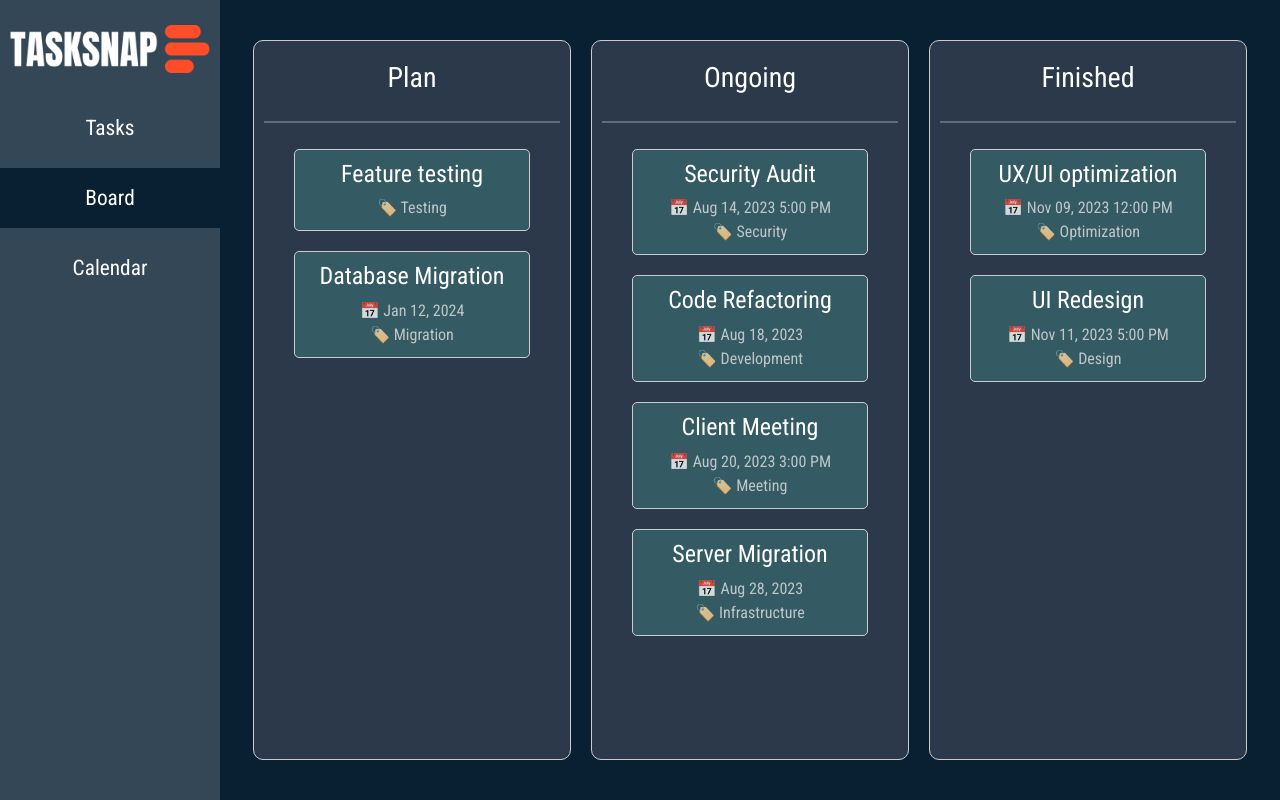
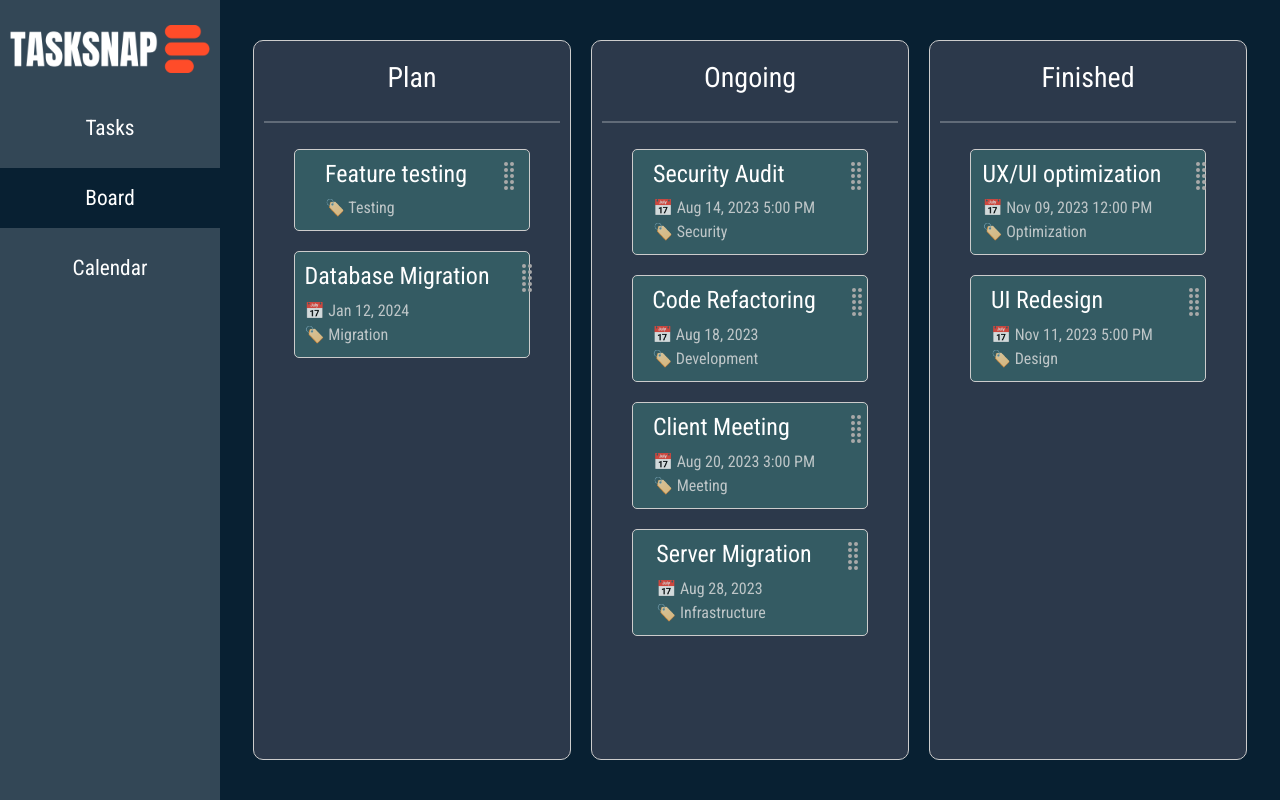
Before and after one commit to thitikl/React_taskSnap, a React (Create React App) app: page /board in a window 1280 px wide. Built offline with nearby package versions, Linux system fonts and the light colour scheme.

Commit message:
Add drag and drop within the same column
-Add the drag and drop handle
-Drag and drop between column is still not available

```diff
--- a/src/components/Board.js
+++ b/src/components/Board.js
@@ -1,6 +1,9 @@
 import moment from "moment";
 import { useState, useEffect } from "react";
 import TaskModal from "./TaskModal";
+import { IconContext } from "react-icons";
+import { BsGripVertical } from "react-icons/bs";
+import { Container, Row, Col } from "react-bootstrap";
 import { DragDropContext, Droppable, Draggable } from "react-beautiful-dnd";
 
 function Board(props) {
@@ -23,9 +26,18 @@ function Board(props) {
     },
   });
 
-  var planTasks = data.filter((task) => task.status == "plan");
-  var ongoingTasks = data.filter((task) => task.status == "ongoing");
-  var finishedTasks = data.filter((task) => task.status == "finished");
+  let [planTasks, setPlanTasks] = useState(
+    data.filter((task) => task.status == "plan")
+  );
+  let [ongoingTasks, setOngoingTasks] = useState(
+    data.filter((task) => task.status == "ongoing")
+  );
+  let [finishedTasks, setFinishedTasks] = useState(
+    data.filter((task) => task.status == "finished")
+  );
+  // var planTasks = data.filter((task) => task.status == "plan");
+  // var ongoingTasks = data.filter((task) => task.status == "ongoing");
+  // var finishedTasks = data.filter((task) => task.status == "finished");
 
   columns.plan.tasks = planTasks;
   columns.ongoing.tasks = ongoingTasks;
@@ -37,14 +49,15 @@ function Board(props) {
     return columns[status].tasks.map((task, index) => (
       <Draggable draggableId={task.id} index={index} key={task.id}>
         {(provided, snapshot) => (
-          <div
+          <Container
             className="board-task"
             key={task.id}
             onClick={() => handleClickOpenDialog(task)}
             ref={provided.innerRef}
             {...provided.draggableProps}
-            {...provided.dragHandleProps}
           >
+            <Row>
+              <Col>
                 <h3 className="board-task-title">{task.title}</h3>
                 <p>
                   {task.dueDate != ""
@@ -56,7 +69,16 @@ function Board(props) {
                     : ""}
                 </p>
                 <p>🏷️ {task.label}</p>
+              </Col>
+              <Col xs={1} className="grip-container">
+                <IconContext.Provider value={{ size: "2em" }}>
+                  <div {...provided.dragHandleProps}>
+                    <BsGripVertical className="grip" />
                   </div>
+                </IconContext.Provider>
+              </Col>
+            </Row>
+          </Container>
         )}
       </Draggable>
     ));
@@ -80,10 +102,13 @@ function Board(props) {
         newTasks.splice(source.index, 1);
         var task = data.find((task) => task.id == draggableId);
         newTasks.splice(destination.index, 0, task);
-        setColumns({
-          ...columns,
-          [start.id]: { ...start, tasks: newTasks },
-        });
+        if (start.id === "plan") setPlanTasks(newTasks);
+        else if (start.id === "ongoing") setOngoingTasks(newTasks);
+        else if (start.id === "finished") setFinishedTasks(newTasks);
+        // setColumns({
+        //   ...columns,
+        //   [start.id]: { ...start, tasks: newTasks },
+        // });
         return;
       } else {
         const startTasks = Array.from(start.tasks);
--- a/src/styles.css
+++ b/src/styles.css
@@ -36,6 +36,8 @@ p {
     background-color: #082032;
   }
 }
+
+/* ################################################# */
 
 /* ####### */
 /* Sidebar */
@@ -127,6 +129,8 @@ p {
   }
 }
 
+/* ################################################# */
+
 /* ########## */
 /* TaskModals */
 /* ########## */
@@ -142,6 +146,8 @@ p {
   height: 35px;
   display: inline-block;
 }
+
+/* ################################################# */
 
 /* ##### */
 /* Tasks */
@@ -227,6 +233,8 @@ https://www.flaticon.com/packs/presentations-10?word=training
   }
 }
 
+/* ################################################# */
+
 /* ###### */
 /* Boards */
 /* ###### */
@@ -264,6 +272,14 @@ https://www.flaticon.com/packs/presentations-10?word=training
   background-color: #345b63;
   width: 80%;
   cursor: pointer;
+}
+#board .board-task .grip-container {
+  padding: 0;
+}
+#board .board-task .grip {
+  cursor: grab;
+  height: 100%;
+  color: darkgray;
 }
 #board .board-status .board-tasks-container {
   width: 100%;
@@ -331,72 +347,7 @@ https://www.flaticon.com/packs/presentations-10?word=training
   }
 }
 
-/* .all-boards{
-  padding: 0;
-}
-.Alltasks {
-  display: flex;
-  align-items: center;
-  padding: 10px;
-  border: 1px solid #ccc;
-  border-radius: 10px;
-  margin-bottom: 10px;
-  cursor: pointer;
-  transition: background-color 0.5s, transform 0.4s;
-  background-color: rgb(255, 255, 255);
-}
-
-.Alltasks:hover {
-  transform: scale(1.05);
-  color: white;
-}
-.datadisplay, .datadisplay p span {
-  color: #212529;
-}
-
-.AddButton {
-  font-size: 25px;
-  display: inline-block;
-  color: white;
-  border: none;
-  position: fixed;
-  right: 15px;
-  bottom: 15px;
-  animation: breathing 1s infinite alternate;
-}
-@keyframes breathing {
-  from {
-    transform: scale(1);
-  }
-  to {
-    transform: scale(1.2);
-  }
-}
-
-#AddButton:hover, .AddButton:hover {
-  background-color: white;
-  color: black;
-  transform: scale(1.2);
-}
-
-.dialog-overlay {
-  position: fixed;
-  top: 0;
-  left: 0;
-  right: 0;
-  bottom: 0;
-  background: rgba(0, 0, 0, 0.7);
-  display: flex;
-  justify-content: center;
-  align-items: center;
-}
-
-.dialog-box {
-  background: white;
-  padding: 20px;
-  border-radius: 5%;
-  box-shadow: 0px 0px 10px rgba(0, 0, 0, 0.1);
-} */
+/* ################################################# */
 
 /* ######## */
 /* Calendar */
```
Lines whose indentation alone changed are shown as unchanged.
